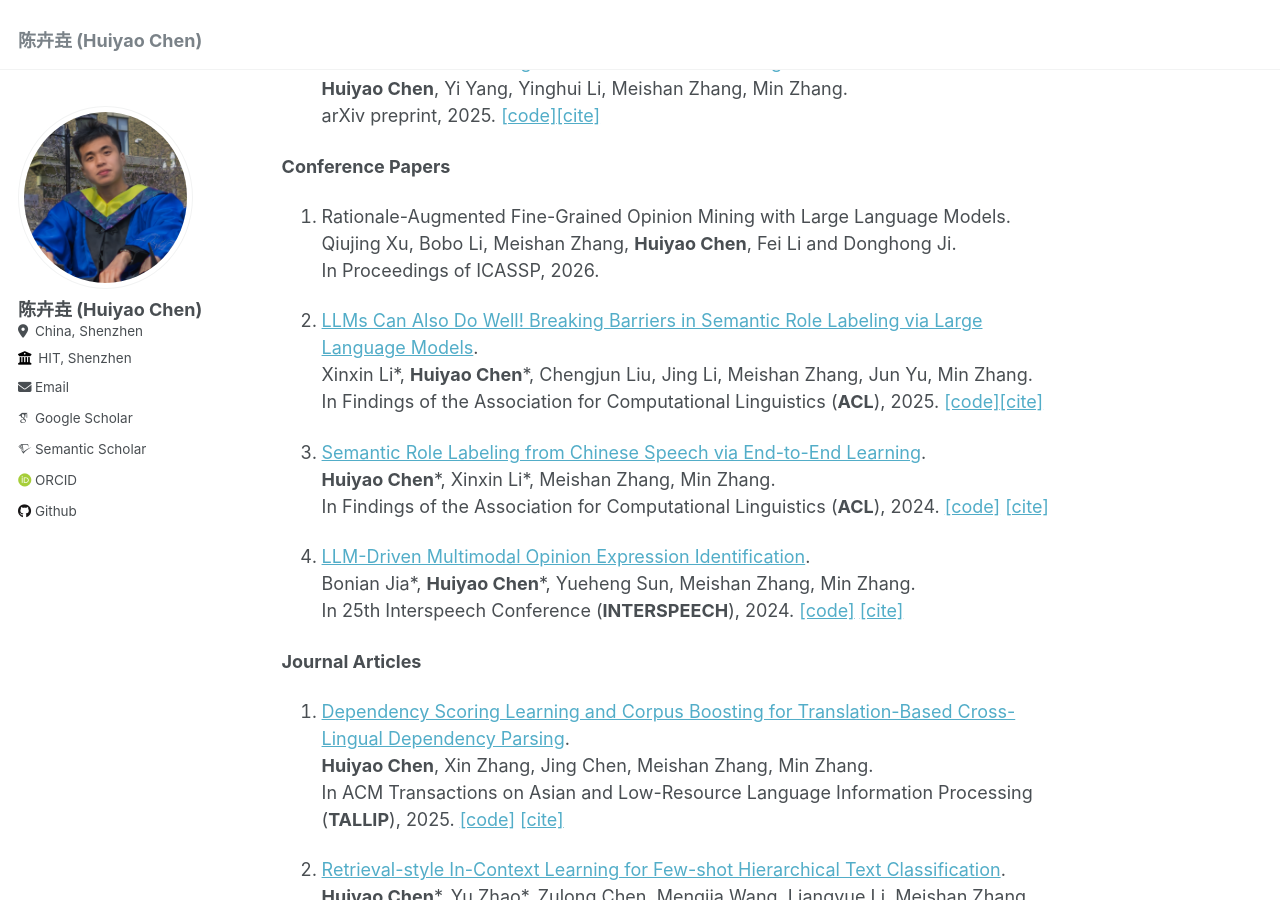
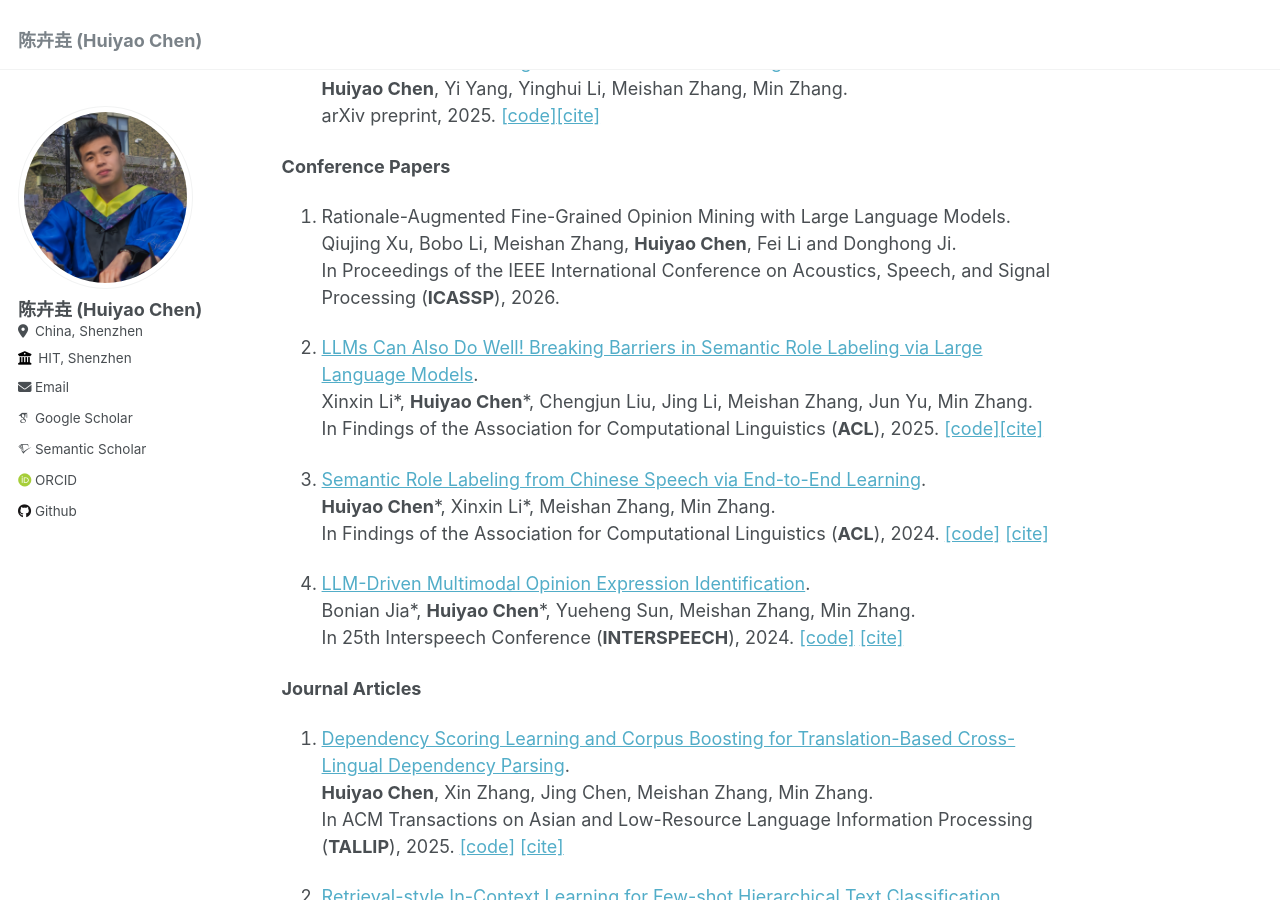
Before and after one commit to DreamH1gh/DreamH1gh.github.io, a Jekyll site: the page built from _pages/about.md, in a window 1280 px wide and 900 px high, scrolled down 1417 px. Built offline with Jekyll 4.4.1, drawn with Linux system fonts in a browser that asks for light colours; some web fonts are replaced.

Commit message:
CCF-SLAI-Tecent Honor

```diff
--- a/_pages/about.md
+++ b/_pages/about.md
@@ -59,7 +59,7 @@ arXiv preprint, 2025. [[code]](https://github.com/DreamH1gh/DISRetrieval)[[cite]
 <br/>
 Qiujing Xu, Bobo Li, Meishan Zhang, **Huiyao Chen**, Fei Li and Donghong Ji.
 <br/>
-In Proceedings of ICASSP, 2026.
+In Proceedings of the IEEE International Conference on Acoustics, Speech, and Signal Processing (**ICASSP**), 2026.
 
 
 2. [LLMs Can Also Do Well! Breaking Barriers in Semantic Role Labeling via Large Language Models](https://aclanthology.org/2025.findings-acl.1189.pdf).
```
